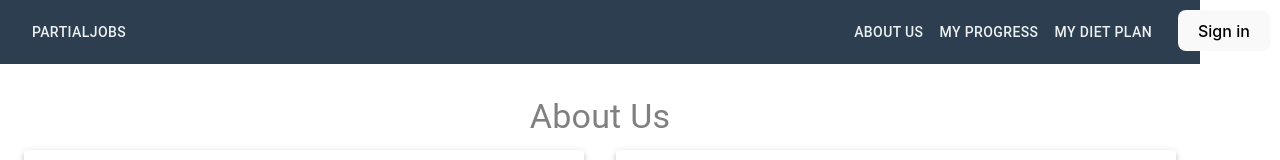
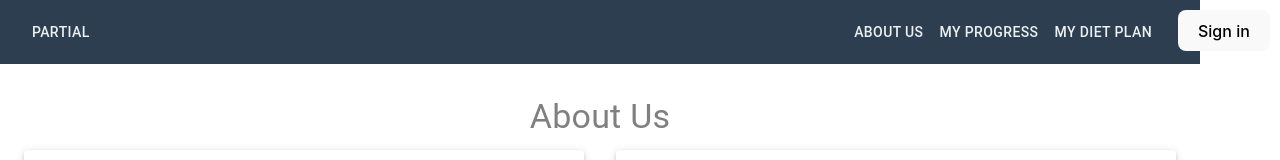
Before and after one commit to gus-droid/PARTIALJOBS, a React (Vite) app in the folder clerk-react/: page /about in a window 1280 px wide. Shown: the top 160 px of the page. Built offline with nearby package versions, Linux system fonts and the light colour scheme; no server answers; the HTML template or start-up script is replaced by a standard one.

Commit message:
Updated logo on pages

```diff
--- a/clerk-react/src/AboutUs.tsx
+++ b/clerk-react/src/AboutUs.tsx
@@ -8,7 +8,7 @@ const AboutUs: React.FC = () => {
       <AppBar position="static" elevation={0} sx={{ bgcolor: '#2c3e50' }}>
         <Toolbar>
           <Typography variant="h6" component="div" sx={{ flexGrow: 1, color: '#ecf0f1' }}>
-            <Button color="inherit" href="/" sx={{ color: '#ecf0f1' }}>PartialJobs</Button>
+            <Button color="inherit" href="/" sx={{ color: '#ecf0f1' }}>Partial</Button>
           </Typography>
           <Box sx={{ mr: 2 }}>
             <Button color="inherit" component={Link} to="/about" sx={{ color: '#ecf0f1' }}>About Us</Button>
--- a/clerk-react/src/MyDietPlan.tsx
+++ b/clerk-react/src/MyDietPlan.tsx
@@ -9,7 +9,7 @@ const MyDietPlan: React.FC = () => {
             <AppBar position="static" elevation={0} sx={{ bgcolor: '#2c3e50' }}>
                 <Toolbar>
                     <Typography variant="h6" component="div" sx={{ flexGrow: 1, color: '#ecf0f1' }}>
-                    <Button color="inherit" href="/" sx={{ color: '#ecf0f1' }}>PartialJobs</Button>
+                    <Button color="inherit" href="/" sx={{ color: '#ecf0f1' }}>Partial</Button>
                     </Typography>
                     <Box sx={{ mr: 2 }}>
                         <Button color="inherit" component={Link} to="/about" sx={{ color: '#ecf0f1' }}>About Us</Button>
```
